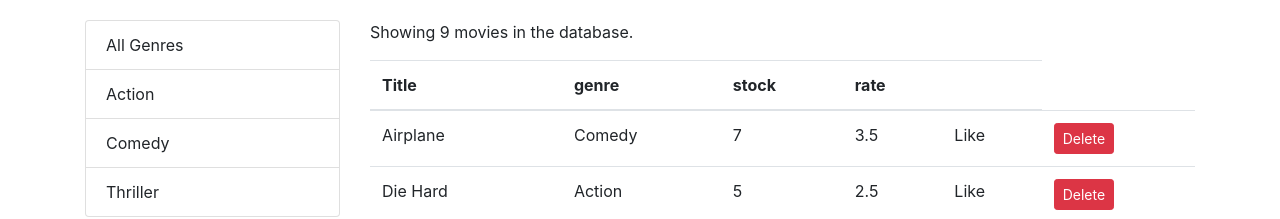
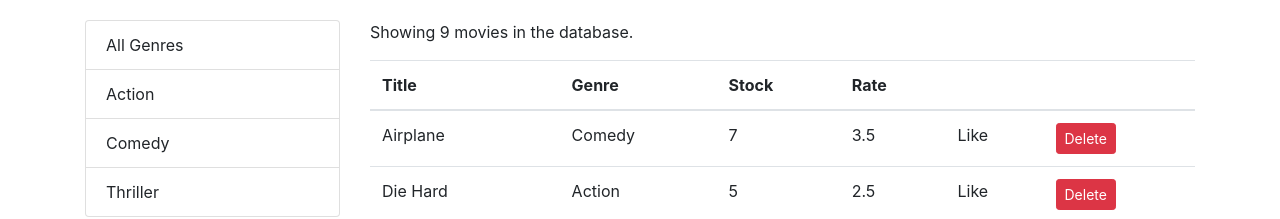
Before and after one commit to gerrymcdonnell/react-vidly, a React (Create React App) app: page / in a window 1280 px wide. Shown: the top 219 px of the page. Built offline with nearby package versions, Linux system fonts and the light colour scheme.

Commit message:
extracting table header

```diff
--- /dev/null
+++ b/src/components/common/tableHeader.jsx
@@ -0,0 +1,29 @@
+import React, { Component } from 'react';
+
+class TableHeader extends Component {
+
+    raiseSort=(path)=>{
+        const sortColumn = { ...this.props.sortColumn };
+        if (sortColumn.order === path)
+          sortColumn.order = (sortColumn.order === "asc") ? "desc" : "asc";
+        else {
+          sortColumn.path = path;
+          sortColumn.order = "asc";
+        }
+        this.props.onSort(sortColumn);
+    };
+
+    render() {
+        return (
+            <thead>
+                <tr>
+                    {/**map each column and map to a th element */}
+                    {this.props.columns.map(column=>(
+                    <th key={column.path||column.key} onClick={() => this.raiseSort(column.path)}>{column.label}</th>))}
+                </tr>
+            </thead>
+         );
+    }
+}
+
+export default TableHeader;
--- a/src/components/moviesTable.jsx
+++ b/src/components/moviesTable.jsx
@@ -1,32 +1,28 @@
 import React, { Component } from 'react';
 
+import TableHeader from './common/tableHeader';
 class MoviesTable extends Component {
 
-    raiseSort=(path)=>{
-        const sortColumn = { ...this.props.sortColumn };
-        if (sortColumn.order === path)
-          sortColumn.order = (sortColumn.order === "asc") ? "desc" : "asc";
-        else {
-          sortColumn.path = path;
-          sortColumn.order = "asc";
-        }
-        this.props.onSort(sortColumn);
-    };
+    columns = [
+        { path: 'title', label: 'Title' },
+        { path: 'genre.name', label: 'Genre' },
+        { path: 'numberInStock', label: 'Stock' },
+        { path: 'dailyRentalRate', label: 'Rate' },
+        { key: 'like' },
+        { key: 'delete' }
+    ];
 
     render() {
-        const { movies, onDelete, onLike} = this.props;
+        const { movies, onDelete, onSort, onLike, sortColumn } = this.props;
 
         return (
             <table className="table">
-                <thead>
-                    <tr>
-                        <th onClick={() => this.raiseSort('title')}>Title</th>
-                        <th onClick={() => this.raiseSort('genre.name')}>genre</th>
-                        <th onClick={() => this.raiseSort('numberInStock')}>stock</th>
-                        <th onClick={() => this.raiseSort('dailyRentalRate')}>rate</th>
-                        <th />
-                    </tr>
-                </thead>
+
+                <TableHeader
+                    columns={this.columns}
+                    sortColumn={sortColumn}
+                    onSort={onSort}
+                />
 
                 {/* zen coding tbody>tr>td*4 */}
 
```
